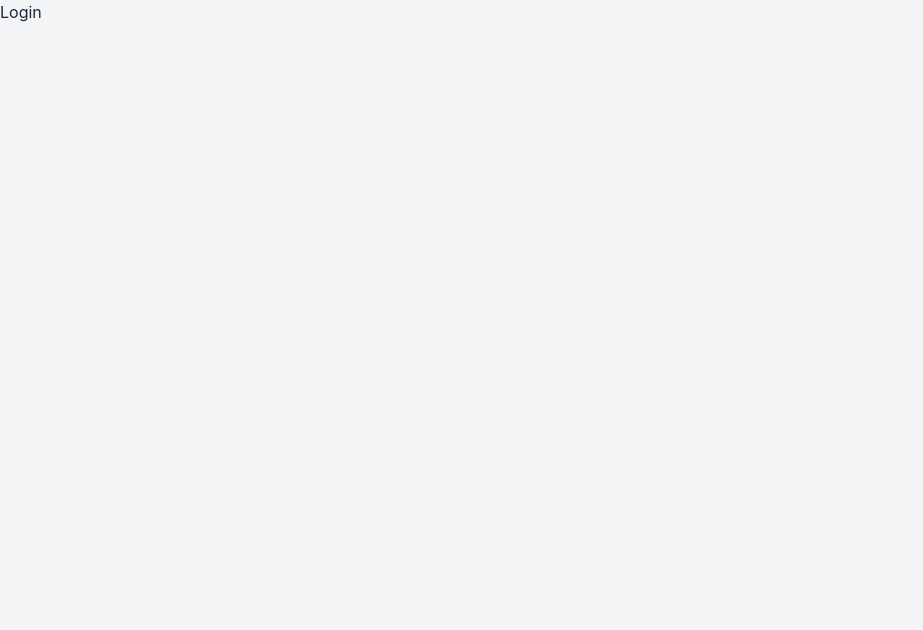
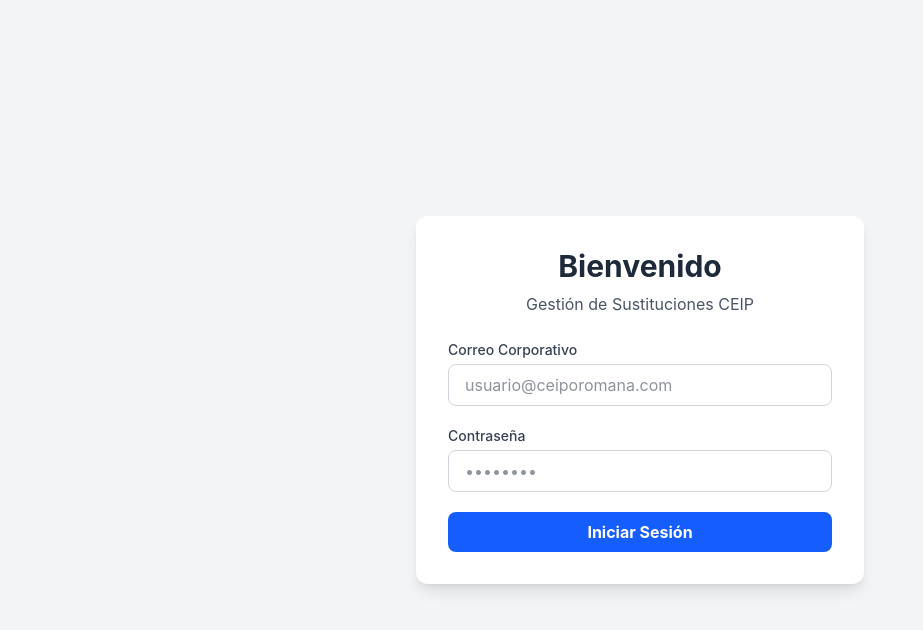
Before and after one commit to aleogonsvq/Oromana-frontend, a Vue app: page /login in a window 1280 px wide. Shown: the top 630 px of the page, without its empty margins (0-923 px from the left). Built offline with nearby package versions, Linux system fonts and the light colour scheme.

Commit message:
feat: implementa vista de Login y conexión con API y Pinia

```diff
--- a/src/views/LoginView.vue
+++ b/src/views/LoginView.vue
@@ -1,9 +1,89 @@
 <template>
-  <div>
-    <h1>Login</h1>
+  <div class="flex items-center justify-center min-h-screen bg-gray-100 px-4">
+
+    <div class="w-full max-w-md p-8 space-y-6 bg-white rounded-xl shadow-lg">
+      <div class="text-center">
+        <h2 class="text-3xl font-bold text-gray-800">Bienvenido</h2>
+        <p class="mt-2 text-gray-600">Gestión de Sustituciones CEIP</p>
+      </div>
+
+      <form @submit.prevent="handleLogin" class="space-y-5">
+        <div>
+          <label class="block mb-1 text-sm font-medium text-gray-700">Correo Corporativo</label>
+          <input
+            v-model="email"
+            type="email"
+            required
+            placeholder="usuario@ceiporomana.com"
+            class="w-full px-4 py-2 border border-gray-300 rounded-lg focus:outline-none focus:ring-2 focus:ring-blue-500 focus:border-transparent"
+          />
+        </div>
+
+        <div>
+          <label class="block mb-1 text-sm font-medium text-gray-700">Contraseña</label>
+          <input
+            v-model="password"
+            type="password"
+            required
+            placeholder="••••••••"
+            class="w-full px-4 py-2 border border-gray-300 rounded-lg focus:outline-none focus:ring-2 focus:ring-blue-500 focus:border-transparent"
+          />
+        </div>
+
+        <div v-if="errorMsg" class="p-3 text-sm text-red-700 bg-red-100 rounded-lg">
+          {{ errorMsg }}
+        </div>
+
+        <button
+          type="submit"
+          :disabled="isLoading"
+          class="w-full px-4 py-2 font-bold text-white transition-colors bg-blue-600 rounded-lg hover:bg-blue-700 focus:outline-none focus:ring-2 focus:ring-blue-500 focus:ring-offset-1 disabled:opacity-50 disabled:cursor-not-allowed"
+        >
+          {{ isLoading ? 'Comprobando...' : 'Iniciar Sesión' }}
+        </button>
+      </form>
+
+    </div>
   </div>
 </template>
 
 <script setup>
-// Aquí irá la lógica más adelante
+import { ref } from 'vue';
+import { useRouter } from 'vue-router';
+import { useAuthStore } from '../stores/authStore';
+
+// Variables reactivas (estado del componente)
+const email = ref('');
+const password = ref('');
+const errorMsg = ref('');
+const isLoading = ref(false);
+
+// Instancias de nuestras herramientas
+const router = useRouter();
+const authStore = useAuthStore();
+
+// Función que se ejecuta al darle al botón
+const handleLogin = async () => {
+  // Limpiamos errores previos y activamos estado de carga
+  errorMsg.value = '';
+  isLoading.value = true;
+
+  try {
+    // 1. Llamamos a la acción de login en nuestra Store de Pinia
+    await authStore.login(email.value, password.value);
+
+    // 2. Si todo va bien, redirigimos a la vista de "Faltas de Hoy"
+    router.push({ name: 'faltas_hoy' });
+
+  } catch (error) {
+    // 3. Si falla, mostramos el error
+    if (error.response && error.response.status === 401) {
+      errorMsg.value = 'Credenciales incorrectas. Verifica tu correo y contraseña.';
+    } else {
+      errorMsg.value = 'Error al conectar con el servidor. ¿Está encendido Django?';
+    }
+  } finally {
+    isLoading.value = false; // Desactivamos el estado de carga siempre, pase lo que pase
+  }
+};
 </script>
```
